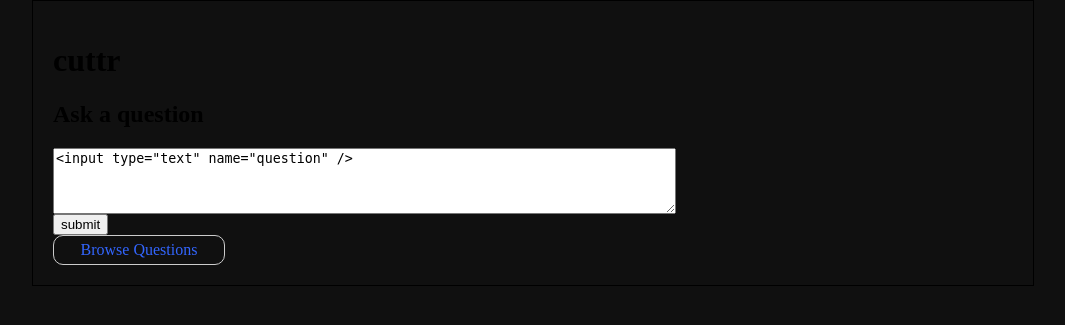
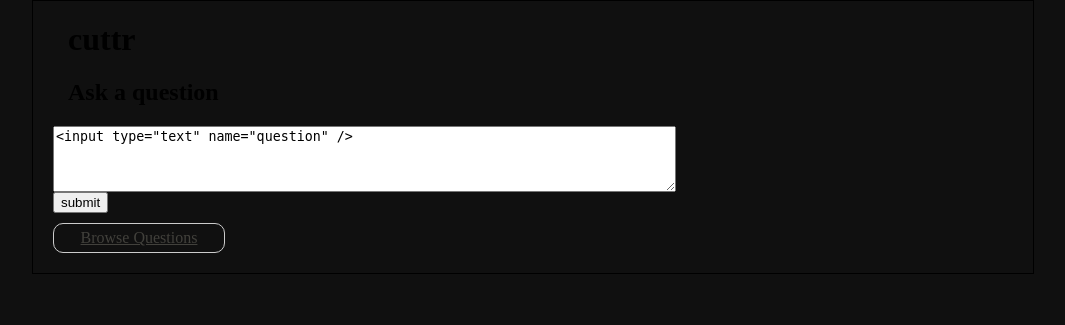
Before and after one commit to thatandromeda/appfest, a Django app: template core/templates/askaquestion.html in a window 1280 px wide. Shown: the top 325 px of the page, without its empty margins (107-1172 px from the left). Run offline with Django 3.2, Linux system fonts and the light colour scheme; the template is opened without the code that fills it, so the values that code supplies are empty; parts of the project's set-up code (start-up, migrations or seed data) failed here and were passed over.

Commit message:
merged css files

```diff
--- a/core/templates/askaquestion2.html
+++ b/core/templates/askaquestion2.html
@@ -2,7 +2,7 @@
 <html xmlns="http://www.w3.org/1999/xhtml">
 <head>
 <meta http-equiv="Content-Type" content="text/html; charset=UTF-8" />
-<link rel="stylesheet" type="text/css" href="cuttr2.css" />
+<link rel="stylesheet" type="text/css" href="cuttr.css" />
 <title>cuttr</title>
 
 </head>
--- a/core/templates/cuttr.css
+++ b/core/templates/cuttr.css
@@ -73,3 +73,80 @@
 .question {
 	text-align:left;
 }
+
+
+
+ul, ol, dl {
+	padding: 0;
+	margin: 0;
+}
+h1, h2, h3, h4, h5, h6, p {
+	margin-top: 0;
+	padding-right: 15px;
+	padding-left: 15px;
+}
+a img { 	border: none;
+}
+
+a:link {
+	color: #42413C;
+	text-decoration: underline; }
+a:visited {
+	color: #6E6C64;
+	text-decoration: underline;
+}
+a:hover, a:active, a:focus { 	text-decoration: none;
+}
+
+
+.container {
+	width: 200px;
+	background: #000;
+	margin: 0 auto;
+	padding: 10px;
+	border: 2px solid #999;
+}
+
+
+label {
+	font-variant: small-caps;
+	padding-bottom: 10px;
+}
+input {
+	margin-bottom: 10px;
+}
+.container .content #form1 label #askQuestion {
+	font-style: italic;
+}
+
+
+.content {
+
+	padding: 10px 0;
+}
+
+
+.footer {
+	padding: 10px 0;
+	background: #000;
+}
+.container .content #form1 #submit {
+	color: #fff;
+	background-color: #222;
+}
+
+/* ~~ miscellaneous float/clear classes ~~ */
+.fltrt {  /* this class can be used to float an element right in your page. The floated element must precede the element it should be next to on the page. */
+	float: right;
+	margin-left: 8px;
+}
+.fltlft { /* this class can be used to float an element left in your page. The floated element must precede the element it should be next to on the page. */
+	float: left;
+	margin-right: 8px;
+}
+.clearfloat { /* this class can be placed on a <br /> or empty div as the final element following the last floated div (within the #container) if the #footer is removed or taken out of the #container */
+	clear:both;
+	height:0;
+	font-size: 1px;
+	line-height: 0px;
+}
```
